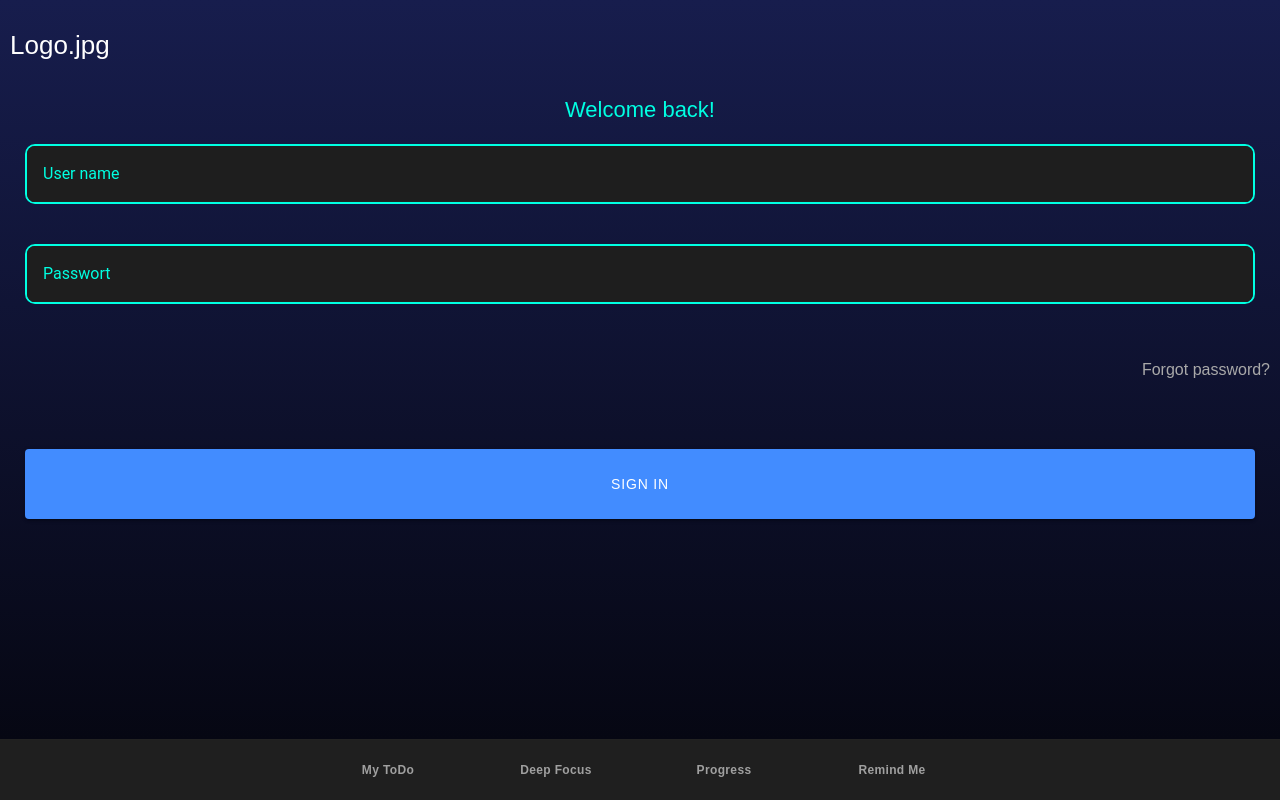
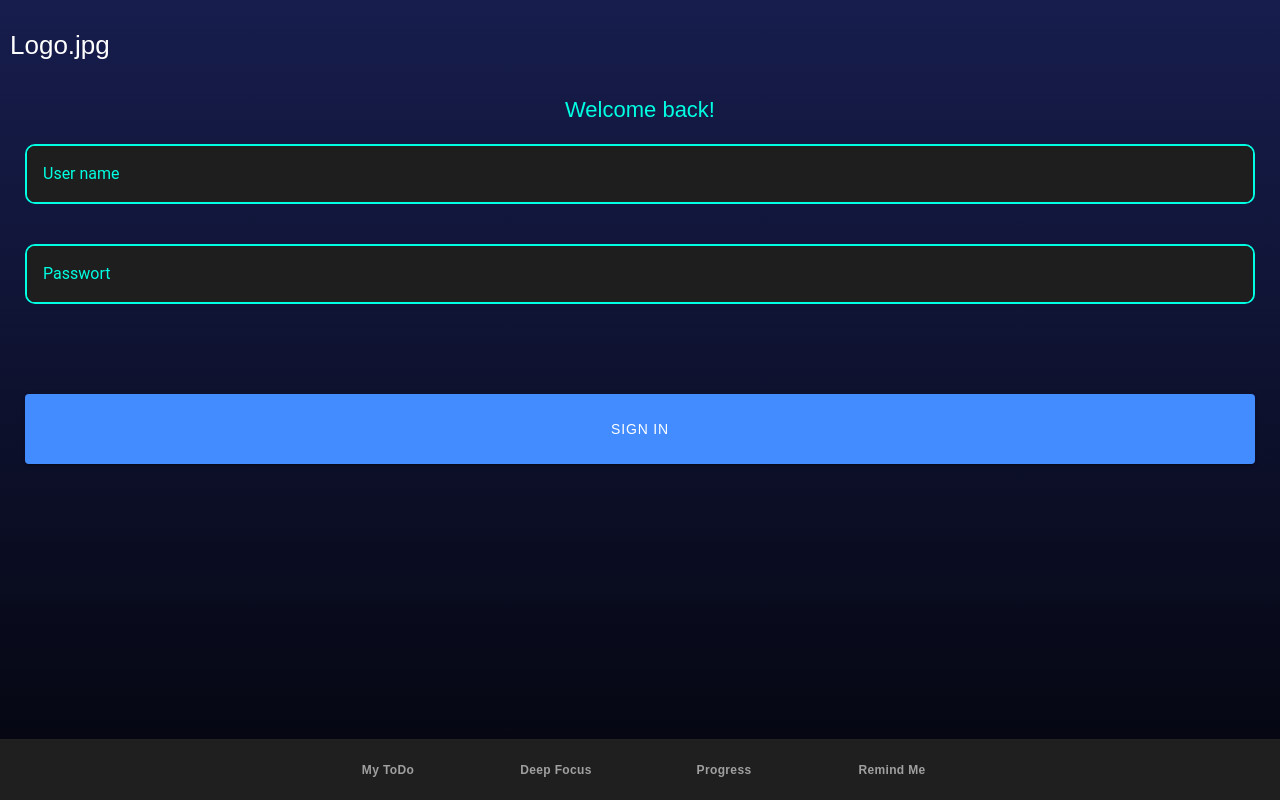
Before and after one commit to til4301/uxdm-project, a React (Create React App) app: page / in a window 1280 px wide. Built offline with nearby package versions, Linux system fonts and the light colour scheme.

Commit message:
deleted the forgotten password
Deleted the button for the forgotten password on the login screen. Maybe a feature for the future, but not for now

```diff
--- a/src/pages/ScreenLogin.tsx
+++ b/src/pages/ScreenLogin.tsx
@@ -36,14 +36,12 @@ const ScreenLogin: React.FC<LoginProps> = ({ changeLogin }) => {
 
   const history = useHistory();
 
-
   // with this function I verify if the values of the inputs were updated correctly
   const handleLogin = () => {
     if (user == "Kevin" && pass == "Diaz") {
       console.log("bien");
       changeLogin(true);
       history.push("/mytodo");
-
     } else {
       alert("Your login data was not correct. Please try again.");
     }
@@ -90,14 +88,6 @@ const ScreenLogin: React.FC<LoginProps> = ({ changeLogin }) => {
           </IonRow>
 
           <IonRow>
-
-            <IonCol>
-              {/* I have to change this as a link  */}
-              <h5 className="move-right"> Forgot password?</h5>
-            </IonCol>
-          </IonRow>
-
-          <IonRow>
             <IonCol>
               <IonButton
                 onClick={handleLogin}
```
